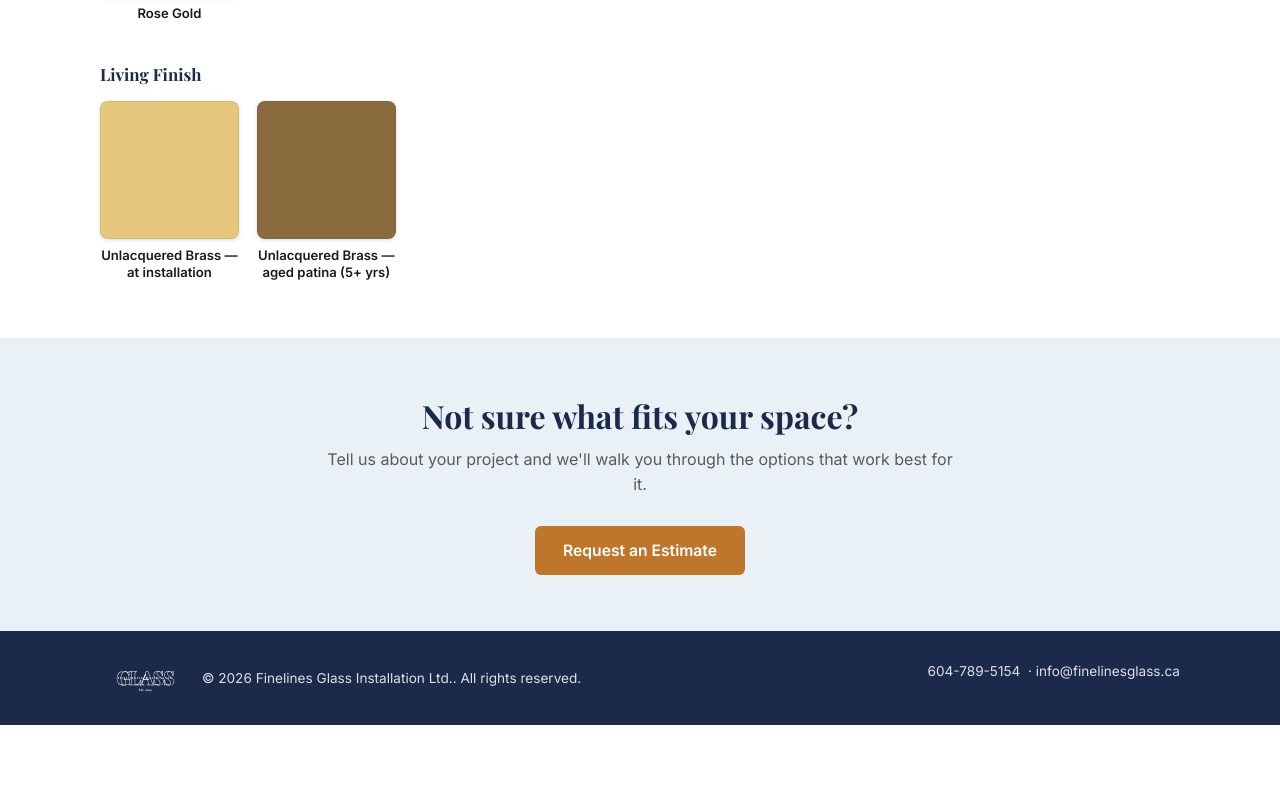
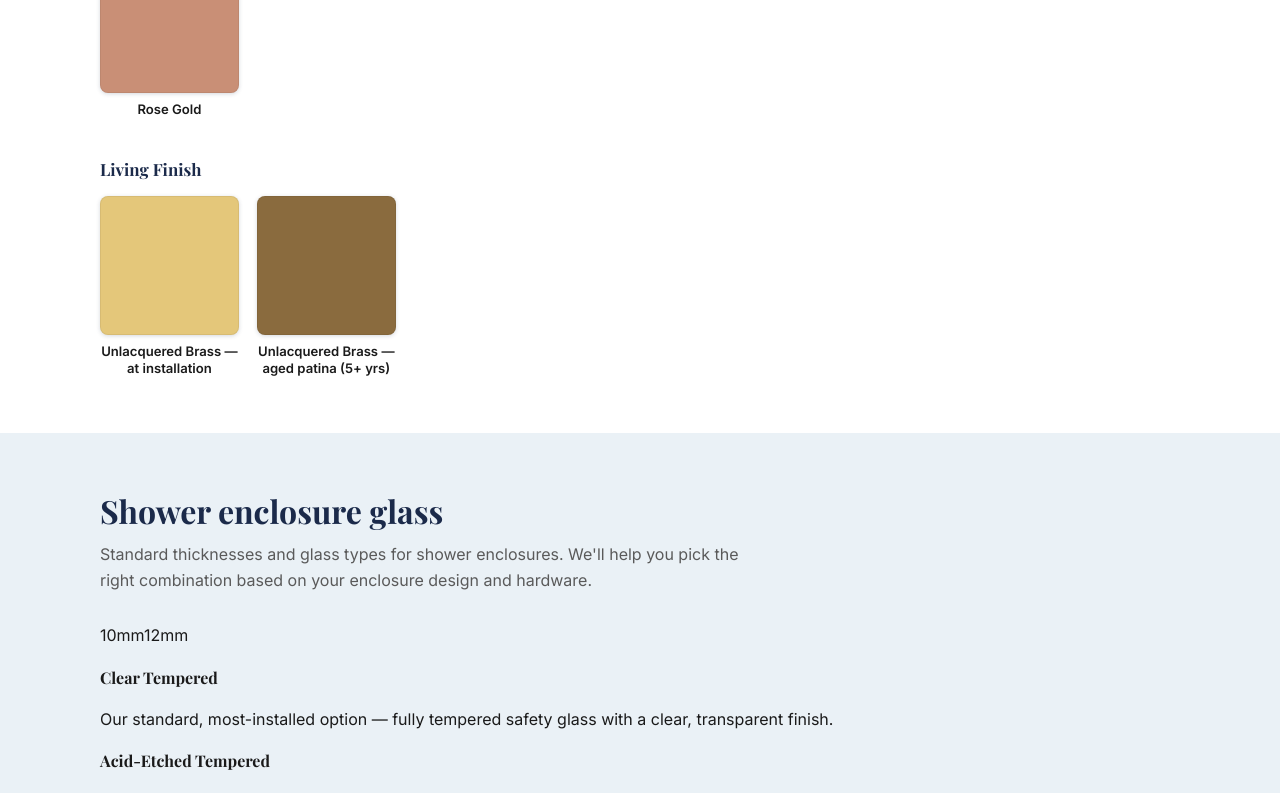
Before and after one commit to maplesheetco/finelines-glass, a React (Vite) app: page /hardware-finishes in a window 1280 px wide. Shown: the part 2000-2793 px from the top of the page. Before the commit the page ends 2725 px from the top, so only its background shows below. Built offline with nearby package versions, Linux system fonts and the light colour scheme.

Commit message:
Update hardware finishes section and glass options

```diff
--- a/src/pages/HardwareFinishes.jsx
+++ b/src/pages/HardwareFinishes.jsx
@@ -60,13 +60,68 @@ const FINISH_GROUPS = [
   },
 ];
 
+// Standard glass options for shower enclosures. Any specialized glass type
+// requested by a designer or contractor is possible — we research and source
+// it with them on a per-project basis, so this list is our standard starting
+// point, not the full range of what we can install.
+const SHOWER_GLASS_THICKNESSES = ['10mm', '12mm'];
+const SHOWER_GLASS_TYPES = [
+  {
+    name: 'Clear Tempered',
+    description: 'Our standard, most-installed option — fully tempered safety glass with a clear, transparent finish.',
+  },
+  {
+    name: 'Acid-Etched Tempered',
+    description: 'Tempered glass with a frosted, acid-etched surface for privacy while still letting light through.',
+  },
+  {
+    name: 'Starfire / Low-Iron Tempered',
+    description: 'Tempered glass made with low-iron content, removing the green tint of standard glass for a truer, clearer look.',
+  },
+];
+
+// Standard glass options for interior and exterior railings. Laminated glass
+// is also available for railings, provided the assembly meets BC Building
+// Code requirements for that application.
+const RAILING_GLASS_THICKNESSES = ['10mm', '12mm', '15mm', '19mm'];
+const RAILING_GLASS_TYPES = [
+  {
+    name: 'Clear Tempered',
+    description: 'Our standard tempered safety glass for interior and exterior railings.',
+  },
+  {
+    name: 'Starfire / Low-Iron Tempered',
+    description: 'Low-iron tempered glass for a clearer, less green-tinted look — a popular upgrade for exterior railings.',
+  },
+  {
+    name: 'Laminated Glass',
+    description: 'Two or more layers bonded together for added strength and safety. Used on railings where the design and assembly meet BC Building Code requirements.',
+    isCodeDependent: true,
+  },
+];
+
+// Mirror colors, rendered the same way as the hardware finish swatches since
+// these are genuine color choices too. Starfire is CRL/industry terminology
+// for a super-clear, low-iron mirror.
+const MIRROR_COLORS = [
+  { name: 'Clear Mirror', color: '#D7E2E4' },
+  { name: 'Grey Mirror', color: '#8C9296' },
+  { name: 'Bronze Mirror', color: '#6E5645' },
+  { name: 'Starfire Mirror', color: '#E7EEEC', isNew: true },
+];
+
+const MIRROR_EDGES = [
+  { name: 'Polished Edge', description: 'A smooth, clear-ground edge — our standard mirror edge finish.' },
+  { name: 'Beveled Edge', description: "An angled, faceted edge cut around the mirror's perimeter for a more decorative look." },
+];
+
 export default function HardwareFinishes() {
   return (
     <>
       <section className="page-hero">
         <div className="container">
           <h1>Hardware &amp; Finishes</h1>
-          <p>A quick reference for the handle, hinge, and edge options available on your glass installation.</p>
+          <p>A quick reference for the glass, mirror, and hardware options available on your installation.</p>
         </div>
       </section>
 
@@ -83,6 +138,11 @@ export default function HardwareFinishes() {
             usually quick to source, but specialty or newer colors — golds, brass tones, and other
             special-order finishes — can take noticeably longer to arrive. We'll flag this during
             your consultation so it doesn't hold up your project timeline.
+          </p>
+          <p style={{ lineHeight: 1.7, color: 'var(--gray)', margin: '14px 0 0' }}>
+            The glass and mirror options below are our standard offering. If your project calls for
+            something outside these — a specialized glass design or a less common spec — we work
+            directly with designers and contractors to research and source it.
           </p>
         </div>
       </section>
@@ -121,7 +181,135 @@ export default function HardwareFinishes() {
         </div>
       </section>
 
-      <section className="block tint" style={{ textAlign: 'center' }}>
+      <section className="block tint">
+        <div className="container">
+          <Reveal><h2 className="section-heading">Shower enclosure glass</h2></Reveal>
+          <Reveal delay={80}>
+            <p className="section-subheading">
+              Standard thicknesses and glass types for shower enclosures. We'll help you pick the
+              right combination based on your enclosure design and hardware.
+            </p>
+          </Reveal>
+
+          <Reveal delay={100}>
+            <div className="spec-thickness-row">
+              {SHOWER_GLASS_THICKNESSES.map((t) => (
+                <span className="spec-pill" key={t}>{t}</span>
+              ))}
+            </div>
+          </Reveal>
+
+          <div className="spec-type-grid">
+            {SHOWER_GLASS_TYPES.map((t, i) => (
+              <Reveal delay={(i % 3) * 90} key={t.name}>
+                <div className="spec-type-card">
+                  <h4>{t.name}</h4>
+                  <p>{t.description}</p>
+                </div>
+              </Reveal>
+            ))}
+          </div>
+
+          <Reveal delay={120}>
+            <p className="spec-note">
+              Working on something more specialized? We partner with your designer or contractor to
+              research and source the right specialty glass for the project.
+            </p>
+          </Reveal>
+        </div>
+      </section>
+
+      <section className="block">
+        <div className="container">
+          <Reveal><h2 className="section-heading">Railing glass — interior &amp; exterior</h2></Reveal>
+          <Reveal delay={80}>
+            <p className="section-subheading">
+              Standard thicknesses and glass types for interior and exterior railings.
+            </p>
+          </Reveal>
+
+          <Reveal delay={100}>
+            <div className="spec-thickness-row">
+              {RAILING_GLASS_THICKNESSES.map((t) => (
+                <span className="spec-pill" key={t}>{t}</span>
+              ))}
+            </div>
+          </Reveal>
+
+          <div className="spec-type-grid">
+            {RAILING_GLASS_TYPES.map((t, i) => (
+              <Reveal delay={(i % 3) * 90} key={t.name}>
+                <div className="spec-type-card">
+                  {t.isCodeDependent && <span className="spec-type-badge">BC Code dependent</span>}
+                  <h4>{t.name}</h4>
+                  <p>{t.description}</p>
+                </div>
+              </Reveal>
+            ))}
+          </div>
+
+          <Reveal delay={120}>
+            <p className="spec-note">
+              Designers sometimes call for specialized glass designs on a railing project — we work
+              with your designer and contractor to research suppliers and confirm the spec meets BC
+              Building Code before it's installed.
+            </p>
+          </Reveal>
+        </div>
+      </section>
+
+      <section className="block tint">
+        <div className="container">
+          <Reveal><h2 className="section-heading">Mirrors</h2></Reveal>
+          <Reveal delay={80}>
+            <p className="section-subheading">
+              Standard 5mm thickness; 6mm is available depending on supplier stock. Colors below,
+              plus a choice of polished or beveled edge.
+            </p>
+          </Reveal>
+
+          <Reveal delay={100}>
+            <div className="spec-thickness-row">
+              <span className="spec-pill">5mm (standard)</span>
+              <span className="spec-pill">6mm (subject to availability)</span>
+            </div>
+          </Reveal>
+
+          <div className="finish-swatch-grid">
+            {MIRROR_COLORS.map((m) => (
+              <div className="finish-swatch" key={m.name}>
+                <div className="finish-swatch-color" style={{ background: m.color }}>
+                  {m.isNew && <span className="finish-swatch-new-badge">Premium</span>}
+                </div>
+                <span className="finish-swatch-name">{m.name}</span>
+              </div>
+            ))}
+          </div>
+
+          <Reveal delay={80}>
+            <h3 className="finish-group-title" style={{ marginTop: 32 }}>Edge options</h3>
+          </Reveal>
+          <div className="spec-type-grid">
+            {MIRROR_EDGES.map((e, i) => (
+              <Reveal delay={(i % 3) * 90} key={e.name}>
+                <div className="spec-type-card">
+                  <h4>{e.name}</h4>
+                  <p>{e.description}</p>
+                </div>
+              </Reveal>
+            ))}
+          </div>
+
+          <Reveal delay={120}>
+            <p className="spec-note">
+              Final color and thickness usually come down to homeowner or designer preference — we'll
+              confirm what's available for your project during your consultation.
+            </p>
+          </Reveal>
+        </div>
+      </section>
+
+      <section className="block" style={{ textAlign: 'center' }}>
         <div className="container">
           <h2 className="section-heading">Not sure what fits your space?</h2>
           <p className="section-subheading" style={{ margin: '0 auto 28px' }}>
```
